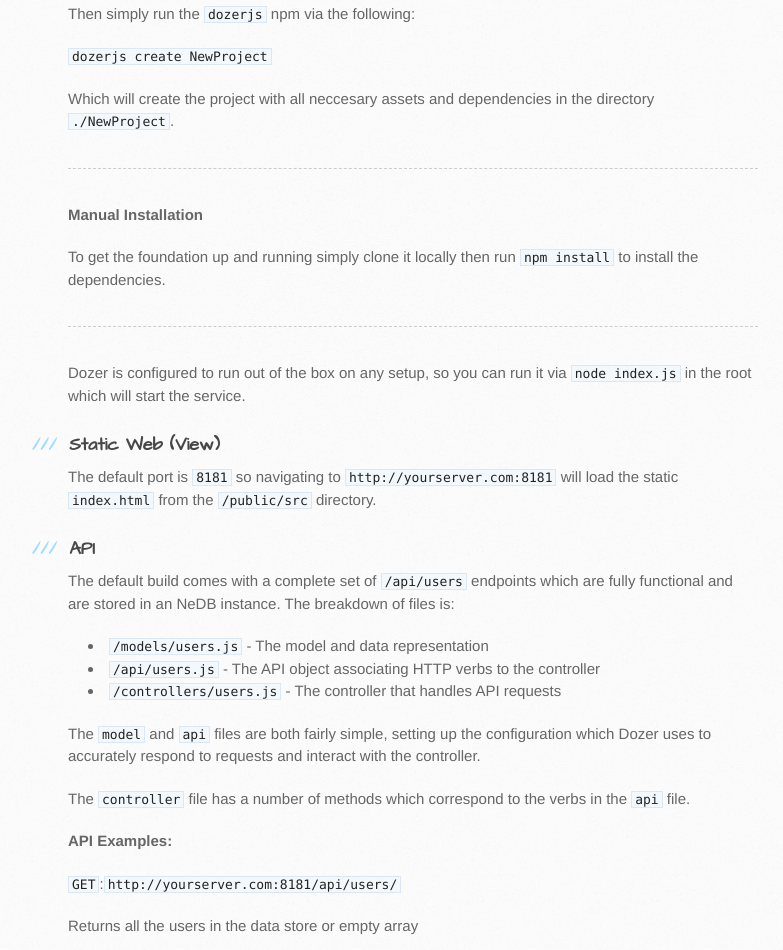
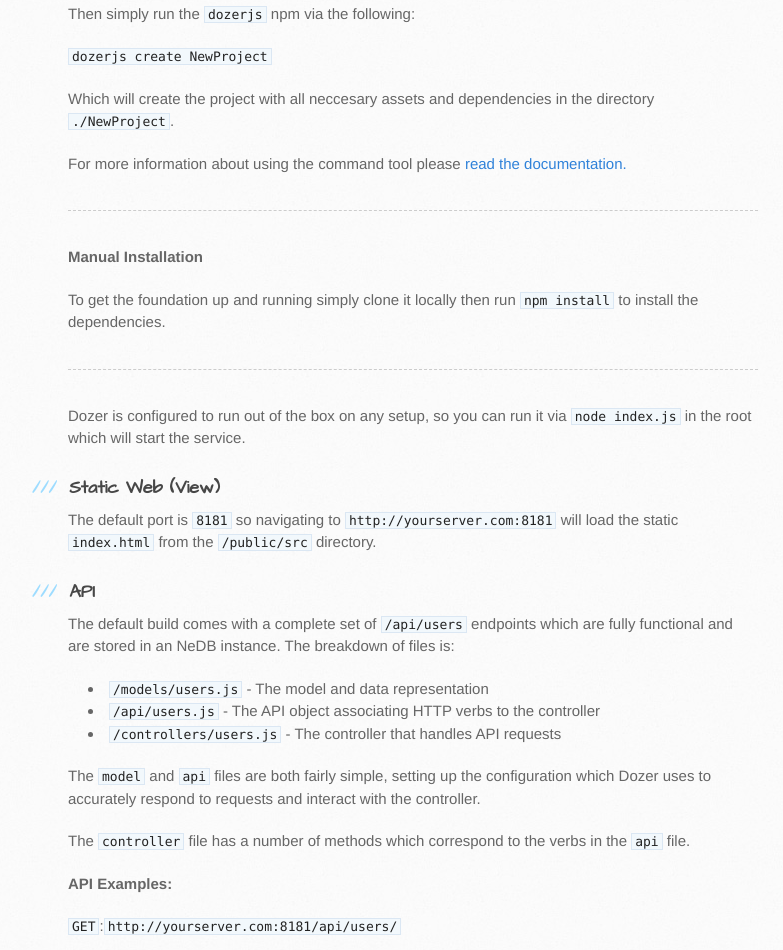
Before and after one commit to jwkjng/dozerjs, a plain HTML site: page index.html in a window 1280 px wide. Shown: the part 2226-3176 px from the top of the page, without its empty margins (102-885 px from the left). Drawn offline with Linux system fonts and the light colour scheme.

Commit message:
Updating information on the npm client tool

```diff
--- a/index.html
+++ b/index.html
@@ -141,6 +141,8 @@
 <p>Which will create the project with all neccesary assets and dependencies in the
 directory <code>./NewProject</code>.</p>
 
+<p>For more information about using the command tool please <a href="https://www.npmjs.org/package/dozerjs">read the documentation.</a></p>
+
 <hr><p><strong>Manual Installation</strong></p>
 
 <p>To get the foundation up and running simply clone it locally then run <code>npm install</code>
```
